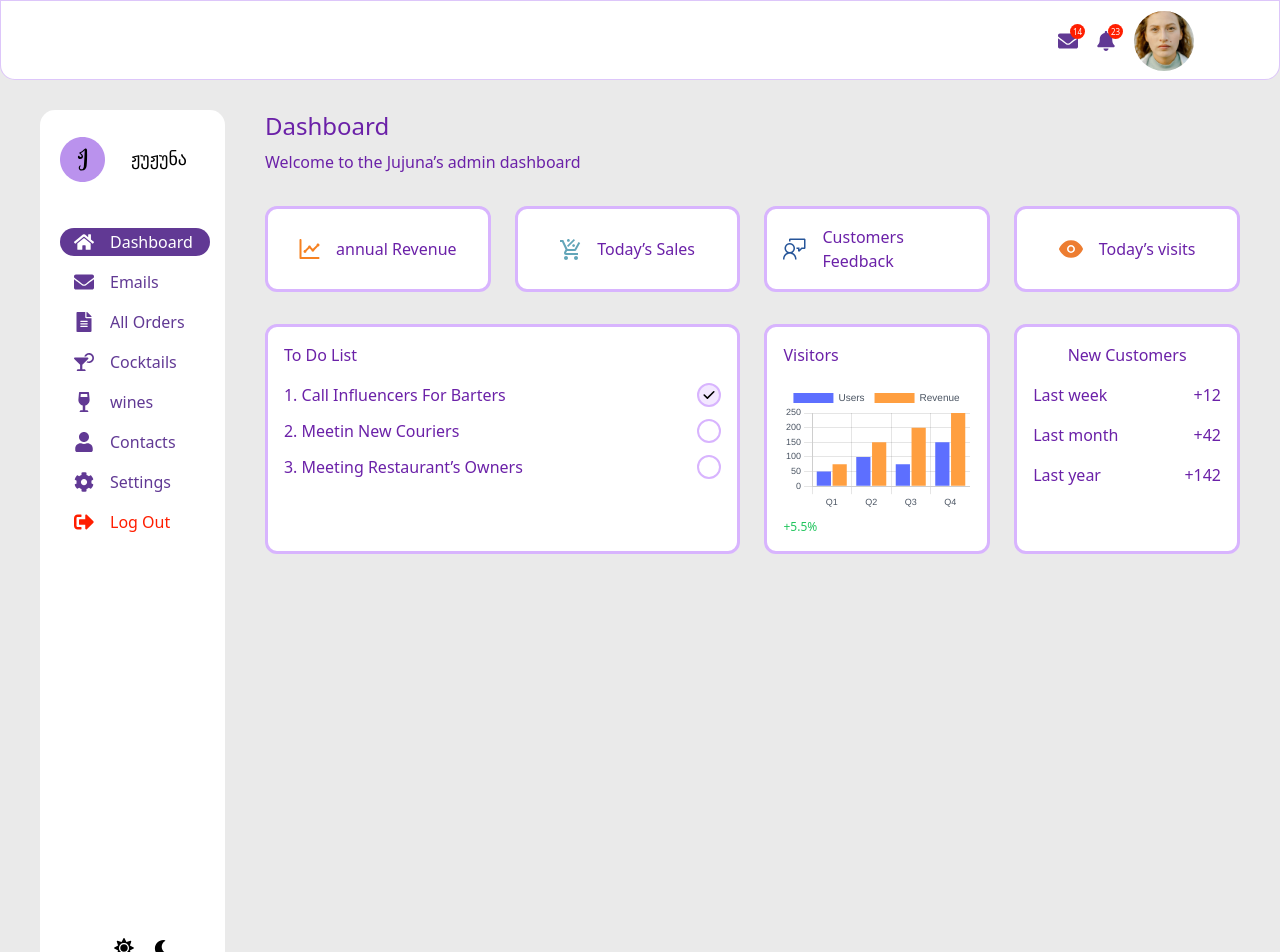
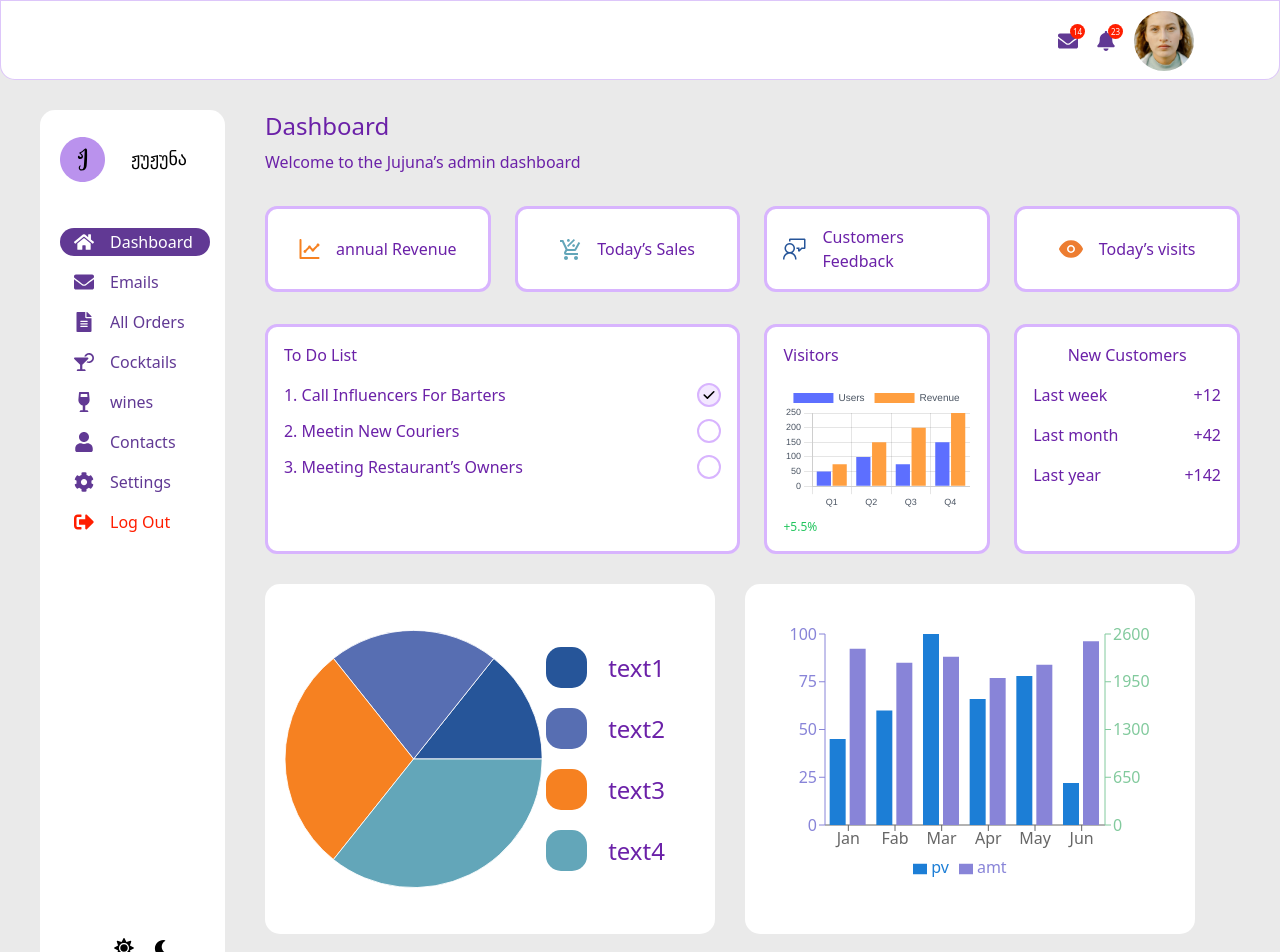
Before and after one commit to linesquad/jujuna-admin, a React (Vite) app: page /dashboard in a window 1280 px wide. Shown: the top 952 px of the page. Built offline with nearby package versions, Linux system fonts and the light colour scheme.

Commit message:
feat: add bellow components dashboard

```diff
--- a/src/pages/Dashboard.jsx
+++ b/src/pages/Dashboard.jsx
@@ -1,4 +1,6 @@
 import Customers from "../components/dashboardComponents/Customers";
+import PieDashboardChart from "../components/dashboardComponents/PieDashboardChart";
+import SalesChart from "../components/dashboardComponents/SalesChart";
 import TodoList from "../components/dashboardComponents/TodoList";
 import TopSection from "../components/dashboardComponents/TopSection";
 import Visitors from "../components/dashboardComponents/Visitors";
@@ -19,6 +21,10 @@ function Dashboard() {
         <Visitors />
         <Customers />
       </div>
+      <div className="mt-[30px] flex items-center gap-[30px]">
+        <PieDashboardChart />
+        <SalesChart />
+      </div>
     </div>
   );
 }
```
